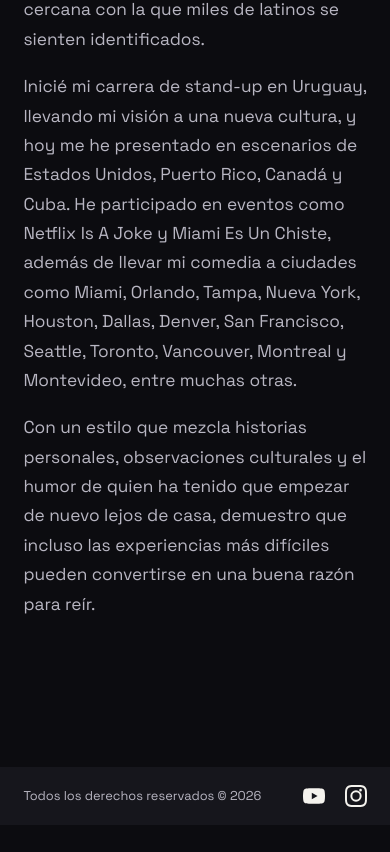
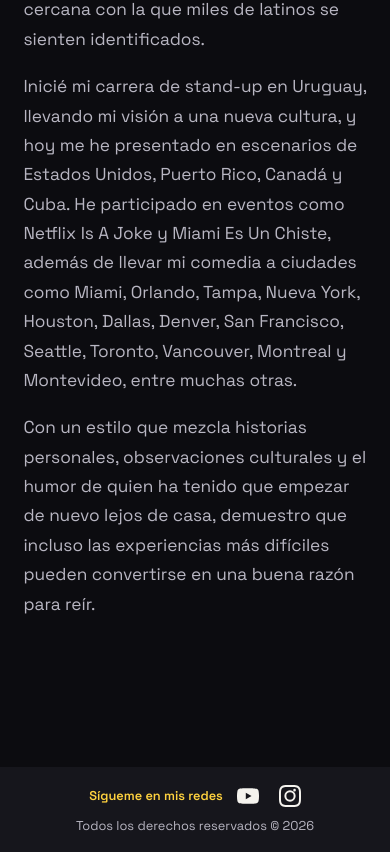
Before and after one commit to Ailin-Glez/rami-gonzalez, a React (Vite) app: page / in a window 390 px wide. Shown: the part 3576-4428 px from the top of the page. Before the commit the page ends 4401 px from the top, so only its background shows below. Built offline with nearby package versions, Linux system fonts and the light colour scheme; no server answers; the database is empty.

Commit message:
improvements

```diff
--- a/index.html
+++ b/index.html
@@ -13,9 +13,17 @@
     <link rel="preconnect" href="https://fonts.gstatic.com" crossorigin />
     <link rel="preload" as="image" href="/src/assets/main.webp" />
     <link
+      rel="preload"
+      as="style"
       href="https://fonts.googleapis.com/css2?family=Archivo+Black&family=Space+Grotesk:wght@400;500;600;700&display=swap"
-      rel="stylesheet"
+      onload="this.onload=null;this.rel='stylesheet'"
     />
+    <noscript>
+      <link
+        href="https://fonts.googleapis.com/css2?family=Archivo+Black&family=Space+Grotesk:wght@400;500;600;700&display=swap"
+        rel="stylesheet"
+      />
+    </noscript>
     <title>Rami González · Stand Up Comedy</title>
 
     <meta property="og:type" content="website" />
--- a/src/App.tsx
+++ b/src/App.tsx
@@ -1,10 +1,12 @@
+import { lazy, Suspense } from "react";
 import Navbar from "./components/Navbar";
 import Hero from "./components/Hero";
-import About from "./components/About";
-import YouTubeSection from "./components/YouTubeSection";
-import Tickets from "./components/Tickets";
-import ContactForm from "./components/ContactForm";
 import Footer from "./components/Footer";
+
+const Tickets = lazy(() => import("./components/Tickets"));
+const YouTubeSection = lazy(() => import("./components/YouTubeSection"));
+const ContactForm = lazy(() => import("./components/ContactForm"));
+const About = lazy(() => import("./components/About"));
 
 function App() {
   return (
@@ -12,10 +14,18 @@ function App() {
       <Navbar />
       <main>
         <Hero />
-        <Tickets />
-        <YouTubeSection />
-        <ContactForm />
-        <About />
+        <Suspense fallback={null}>
+          <Tickets />
+        </Suspense>
+        <Suspense fallback={null}>
+          <YouTubeSection />
+        </Suspense>
+        <Suspense fallback={null}>
+          <ContactForm />
+        </Suspense>
+        <Suspense fallback={null}>
+          <About />
+        </Suspense>
       </main>
       <Footer />
     </>
--- a/src/components/Footer.tsx
+++ b/src/components/Footer.tsx
@@ -8,7 +8,9 @@ export default function Footer() {
           RAMI<span>GONZÁLEZ</span>
         </div>
         <p className="footer__copy">Todos los derechos reservados © {new Date().getFullYear()}</p>
-        <div className="footer__social">
+        <div className="footer__social-group">
+          <span className="footer__social-label">Sígueme en mis redes</span>
+          <div className="footer__social">
           <a href={YOUTUBE_CHANNEL_URL} target="_blank" rel="noreferrer" aria-label="YouTube">
             <svg viewBox="0 0 24 24" width="22" height="22" fill="currentColor" aria-hidden="true">
               <path d="M23.5 6.19a3.02 3.02 0 0 0-2.12-2.14C19.51 3.5 12 3.5 12 3.5s-7.51 0-9.38.55A3.02 3.02 0 0 0 .5 6.19 31.6 31.6 0 0 0 0 12a31.6 31.6 0 0 0 .5 5.81 3.02 3.02 0 0 0 2.12 2.14c1.87.55 9.38.55 9.38.55s7.51 0 9.38-.55a3.02 3.02 0 0 0 2.12-2.14A31.6 31.6 0 0 0 24 12a31.6 31.6 0 0 0-.5-5.81ZM9.6 15.6V8.4l6.27 3.6Z" />
@@ -19,6 +21,7 @@ export default function Footer() {
               <path d="M12 2.16c3.2 0 3.58.01 4.85.07 1.17.05 1.8.25 2.23.41.56.22.96.48 1.38.9.42.42.68.82.9 1.38.16.42.36 1.06.41 2.23.06 1.27.07 1.65.07 4.85s-.01 3.58-.07 4.85c-.05 1.17-.25 1.8-.41 2.23-.22.56-.48.96-.9 1.38-.42.42-.82.68-1.38.9-.42.16-1.06.36-2.23.41-1.27.06-1.65.07-4.85.07s-3.58-.01-4.85-.07c-1.17-.05-1.8-.25-2.23-.41a3.72 3.72 0 0 1-1.38-.9 3.72 3.72 0 0 1-.9-1.38c-.16-.42-.36-1.06-.41-2.23-.06-1.27-.07-1.65-.07-4.85s.01-3.58.07-4.85c.05-1.17.25-1.8.41-2.23.22-.56.48-.96.9-1.38.42-.42.82-.68 1.38-.9.42-.16 1.06-.36 2.23-.41 1.27-.06 1.65-.07 4.85-.07M12 0C8.74 0 8.33.01 7.05.07c-1.28.06-2.15.26-2.91.56a5.87 5.87 0 0 0-2.13 1.38 5.87 5.87 0 0 0-1.38 2.13c-.3.76-.5 1.63-.56 2.91C.01 8.33 0 8.74 0 12s.01 3.67.07 4.95c.06 1.28.26 2.15.56 2.91.3.79.71 1.46 1.38 2.13.67.67 1.34 1.08 2.13 1.38.76.3 1.63.5 2.91.56C8.33 23.99 8.74 24 12 24s3.67-.01 4.95-.07c1.28-.06 2.15-.26 2.91-.56a5.87 5.87 0 0 0 2.13-1.38 5.87 5.87 0 0 0 1.38-2.13c.3-.76.5-1.63.56-2.91.06-1.28.07-1.69.07-4.95s-.01-3.67-.07-4.95c-.06-1.28-.26-2.15-.56-2.91a5.87 5.87 0 0 0-1.38-2.13A5.87 5.87 0 0 0 19.86.63c-.76-.3-1.63-.5-2.91-.56C15.67.01 15.26 0 12 0Zm0 5.84A6.16 6.16 0 1 0 18.16 12 6.16 6.16 0 0 0 12 5.84Zm0 10.16A4 4 0 1 1 16 12a4 4 0 0 1-4 4Zm6.41-10.4a1.44 1.44 0 1 1-1.44-1.44 1.44 1.44 0 0 1 1.44 1.44Z" />
             </svg>
           </a>
+          </div>
         </div>
       </div>
     </footer>
--- a/src/components/Tickets.tsx
+++ b/src/components/Tickets.tsx
@@ -1,5 +1,6 @@
 import { useEffect, useState } from "react";
-import { subscribeToShows, type Show } from "../shows";
+import { fetchShows } from "../showsPublic";
+import type { Show } from "../types";
 import { useReveal } from "../useReveal";
 
 function formatDate(iso: string) {
@@ -40,7 +41,11 @@ export default function Tickets() {
   const { ref, visible } = useReveal<HTMLDivElement>();
   const [shows, setShows] = useState<Show[]>([]);
 
-  useEffect(() => subscribeToShows(setShows), []);
+  useEffect(() => {
+    fetchShows()
+      .then(setShows)
+      .catch(() => setShows([]));
+  }, []);
 
   return (
     <section id="tickets" className="tickets">
--- a/src/firebase.ts
+++ b/src/firebase.ts
@@ -1,5 +1,4 @@
 import { initializeApp } from "firebase/app";
-import { getFirestore } from "firebase/firestore";
 
 const firebaseConfig = {
   apiKey: import.meta.env.VITE_FIREBASE_API_KEY,
@@ -11,4 +10,3 @@ const firebaseConfig = {
 };
 
 export const app = initializeApp(firebaseConfig);
-export const db = getFirestore(app);
--- a/src/index.css
+++ b/src/index.css
@@ -776,6 +776,16 @@ section {
   flex-wrap: wrap;
 }
 
+.footer__social-group {
+  display: flex;
+  align-items: center;
+  gap: 14px;
+}
+
+.footer__social-label {
+  display: none;
+}
+
 .footer__social {
   display: flex;
   gap: 20px;
@@ -921,8 +931,30 @@ section {
     font-size: 0.7rem;
   }
 
+  .footer__inner {
+    flex-direction: column;
+    justify-content: center;
+    gap: 10px;
+  }
+
   .footer__logo {
     display: none;
+  }
+
+  .footer__social-group {
+    order: 1;
+  }
+
+  .footer__social-label {
+    display: block;
+    font-size: 0.8rem;
+    font-weight: 600;
+    color: var(--yellow);
+  }
+
+  .footer__copy {
+    order: 2;
+    text-align: center;
   }
 }
 
--- a/src/shows.ts
+++ b/src/shows.ts
@@ -3,23 +3,18 @@ import {
   collection,
   deleteDoc,
   doc,
+  getFirestore,
   onSnapshot,
   orderBy,
   query,
   updateDoc,
 } from "firebase/firestore";
-import { db } from "./firebase";
+import { app } from "./firebase";
+import type { NewShow, Show } from "./types";
 
-export interface Show {
-  id: string;
-  name: string;
-  /** ISO date string, e.g. "2026-08-12" */
-  date: string;
-  ticketUrl: string;
-}
+export type { NewShow, Show };
 
-export type NewShow = Omit<Show, "id">;
-
+const db = getFirestore(app);
 const showsCollection = collection(db, "shows");
 
 export function subscribeToShows(onChange: (shows: Show[]) => void) {
--- /dev/null
+++ b/src/showsPublic.ts
@@ -0,0 +1,13 @@
+import { collection, getDocs, getFirestore, orderBy, query } from "firebase/firestore/lite";
+import { app } from "./firebase";
+import type { NewShow, Show } from "./types";
+
+const db = getFirestore(app);
+
+export async function fetchShows(): Promise<Show[]> {
+  const snapshot = await getDocs(query(collection(db, "shows"), orderBy("date", "asc")));
+  return snapshot.docs.map((docSnap) => ({
+    id: docSnap.id,
+    ...(docSnap.data() as NewShow),
+  }));
+}
--- /dev/null
+++ b/src/types.ts
@@ -0,0 +1,9 @@
+export interface Show {
+  id: string;
+  name: string;
+  /** ISO date string, e.g. "2026-08-12" */
+  date: string;
+  ticketUrl: string;
+}
+
+export type NewShow = Omit<Show, "id">;
```
